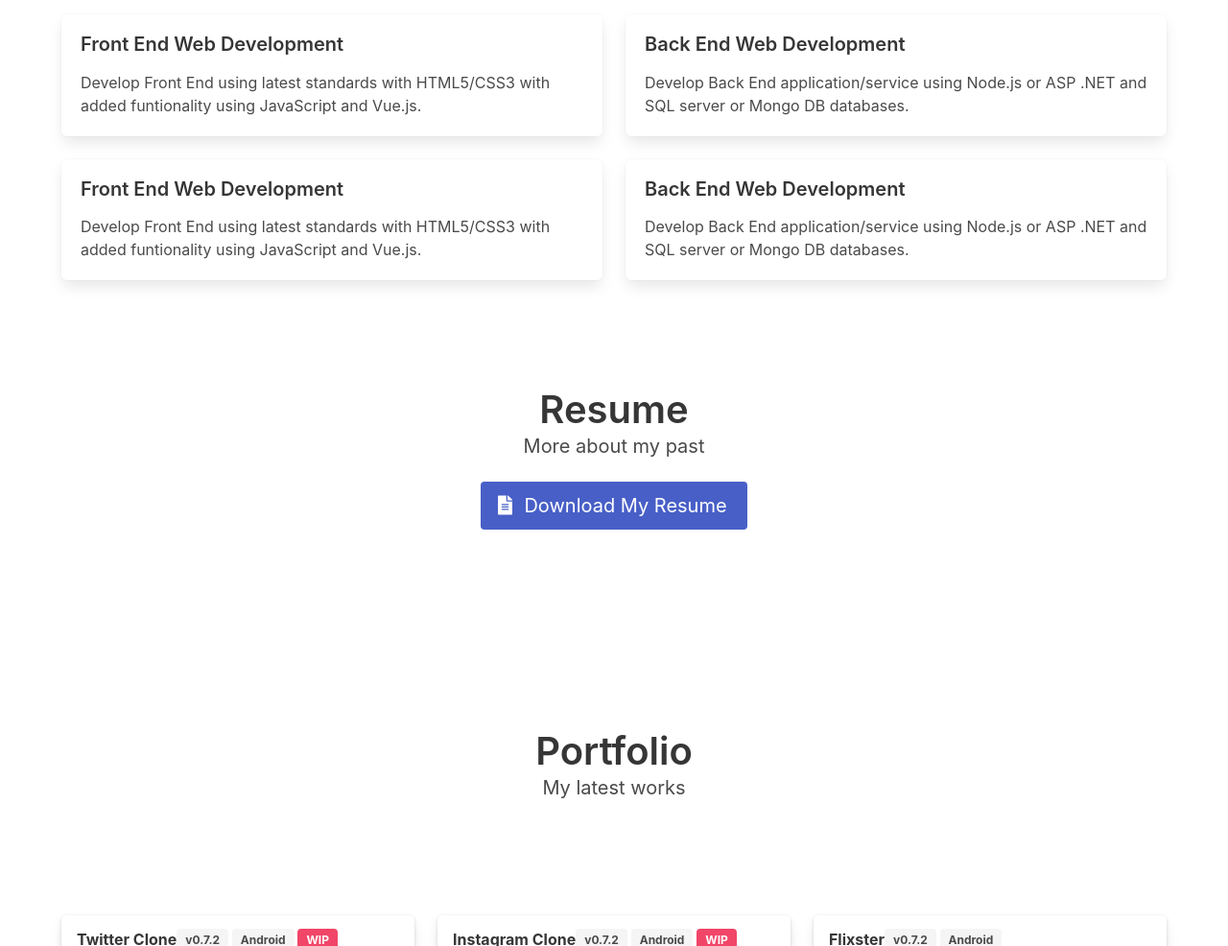
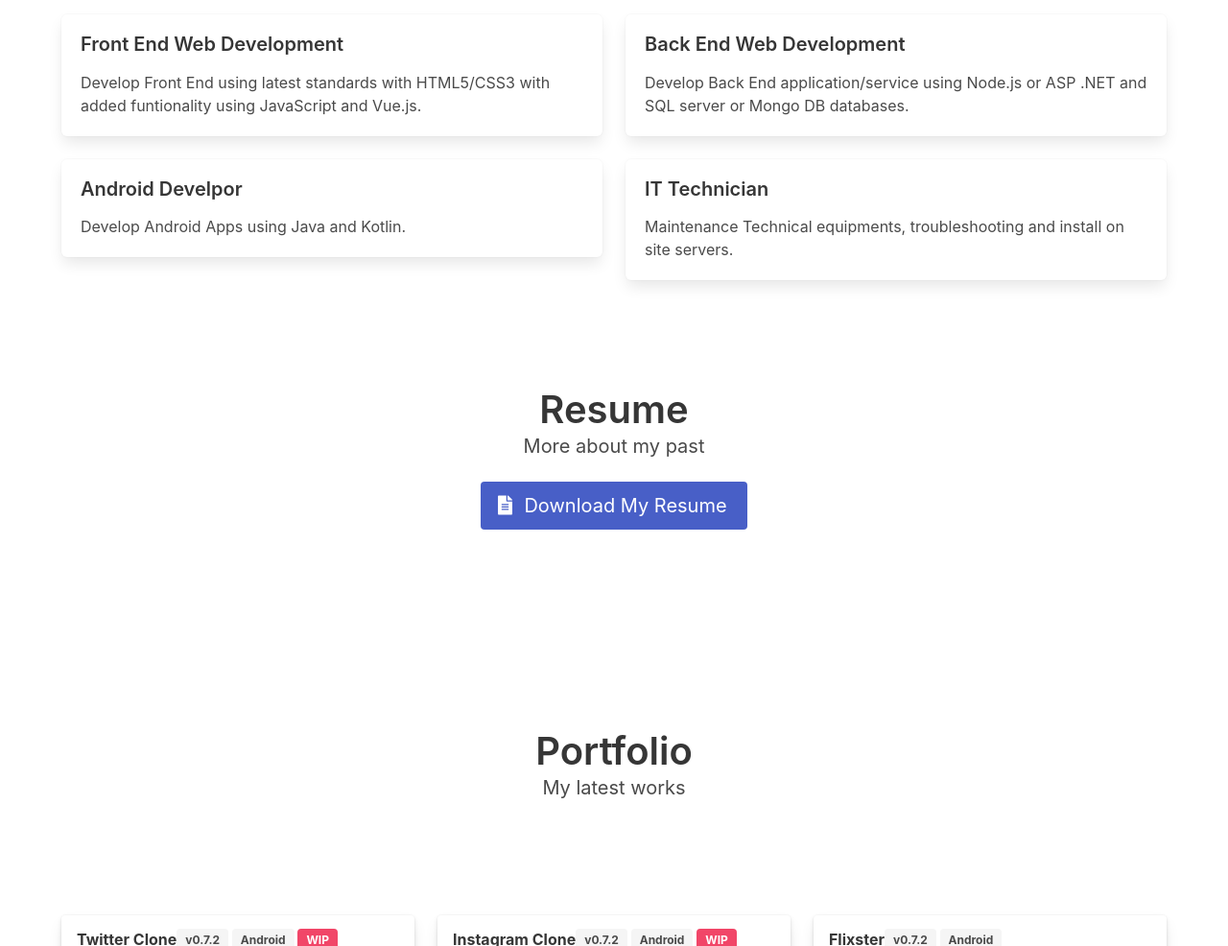
Before and after one commit to ravimultani38/portfolio, a plain HTML site: page index.html in a window 1280 px wide. Shown: the part 1668-2654 px from the top of the page at 96% size. Drawn offline with nearby package versions, Linux system fonts and the light colour scheme; a script that the page names is missing.

Commit message:
Update index.html

```diff
--- a/index.html
+++ b/index.html
@@ -241,17 +241,16 @@
         <div class="column">
           <div class="box">
             <div class="content">
-              <h4 class="title is-5">Front End Web Development</h4>
-              Develop Front End using latest standards with HTML5/CSS3 with added funtionality using JavaScript and
-              Vue.js.
+              <h4 class="title is-5">Android Develpor</h4>
+              Develop Android Apps using Java and Kotlin.
             </div>
           </div>
         </div>
         <div class="column">
           <div class="box">
             <div class="content">
-              <h4 class="title is-5">Back End Web Development</h4>
-              Develop Back End application/service using Node.js or ASP .NET and SQL server or Mongo DB databases.
+              <h4 class="title is-5">IT Technician</h4>
+              Maintenance Technical equipments, troubleshooting and install on site servers.
             </div>
           </div>
         </div>
```
